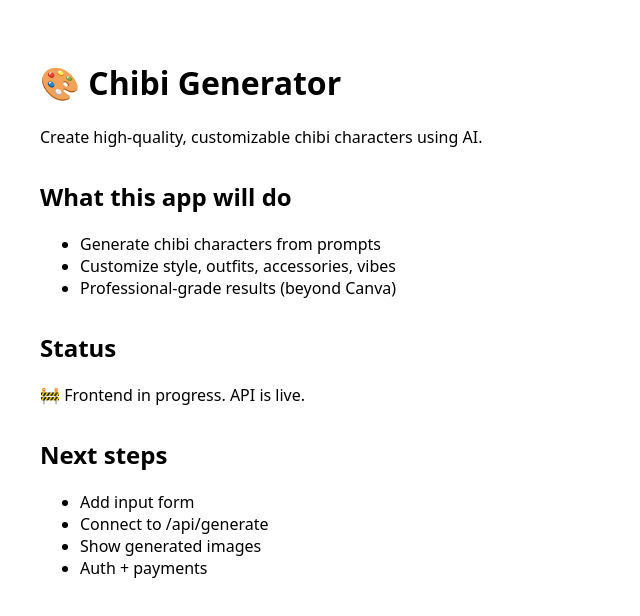
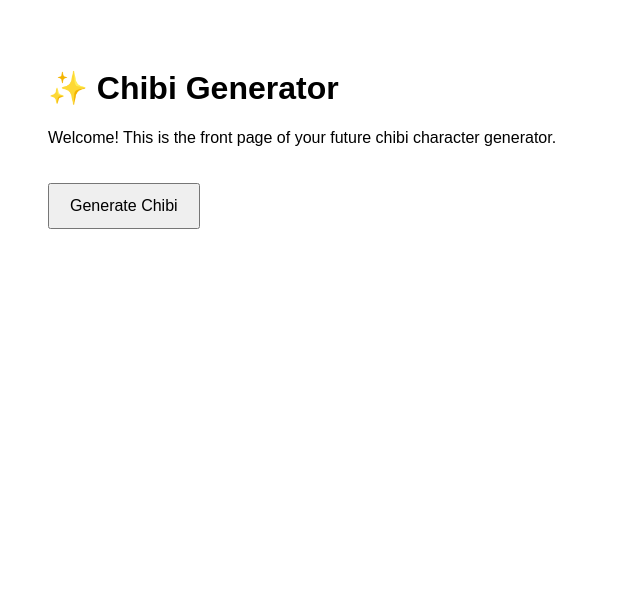
Before and after one commit to elianydigitalwonder-bot/System-prompt-engine-, a Next.js app: page / in a window 1280 px wide. Shown: the top 616 px of the page, without its empty margins (0-640 px from the left). Built offline with nearby package versions, Linux system fonts and the light colour scheme.

Commit message:
Fix homepage

```diff
--- a/app/page.js
+++ b/app/page.js
@@ -1,41 +1,22 @@
 export default function Home() {
   return (
-    <main style={{
-      minHeight: "100vh",
-      padding: "2rem",
-      fontFamily: "system-ui, -apple-system, BlinkMacSystemFont"
-    }}>
-      <h1>🎨 Chibi Generator</h1>
+    <main style={{ padding: "40px", fontFamily: "Arial, sans-serif" }}>
+      <h1>✨ Chibi Generator</h1>
 
       <p>
-        Create high-quality, customizable chibi characters using AI.
+        Welcome! This is the front page of your future chibi character generator.
       </p>
 
-      <section style={{ marginTop: "2rem" }}>
-        <h2>What this app will do</h2>
-        <ul>
-          <li>Generate chibi characters from prompts</li>
-          <li>Customize style, outfits, accessories, vibes</li>
-          <li>Professional-grade results (beyond Canva)</li>
-        </ul>
-      </section>
-
-      <section style={{ marginTop: "2rem" }}>
-        <h2>Status</h2>
-        <p>
-          🚧 Frontend in progress. API is live.
-        </p>
-      </section>
-
-      <section style={{ marginTop: "2rem" }}>
-        <h2>Next steps</h2>
-        <ul>
-          <li>Add input form</li>
-          <li>Connect to /api/generate</li>
-          <li>Show generated images</li>
-          <li>Auth + payments</li>
-        </ul>
-      </section>
+      <button
+        style={{
+          marginTop: "20px",
+          padding: "12px 20px",
+          fontSize: "16px",
+          cursor: "pointer",
+        }}
+      >
+        Generate Chibi
+      </button>
     </main>
   );
 }
```
